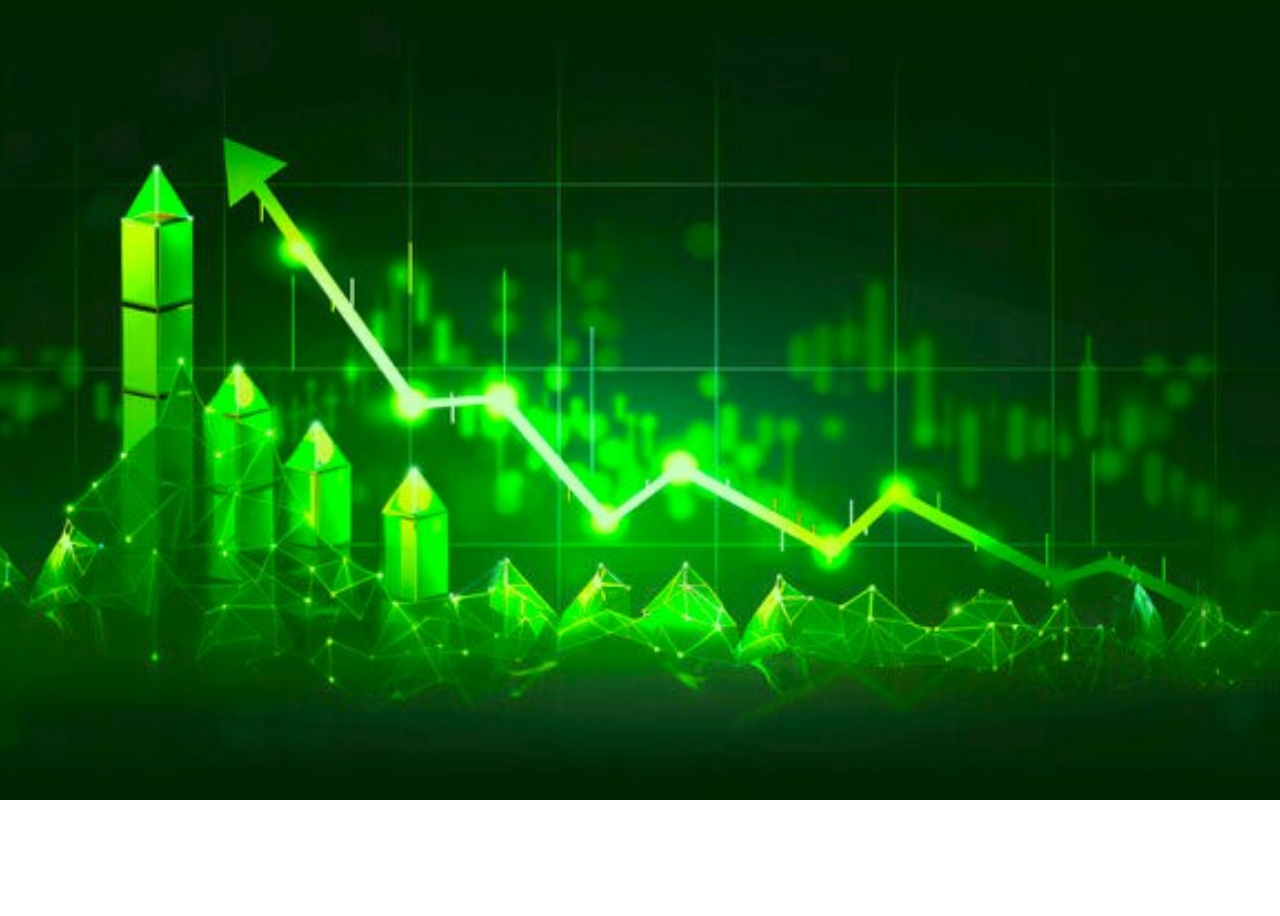
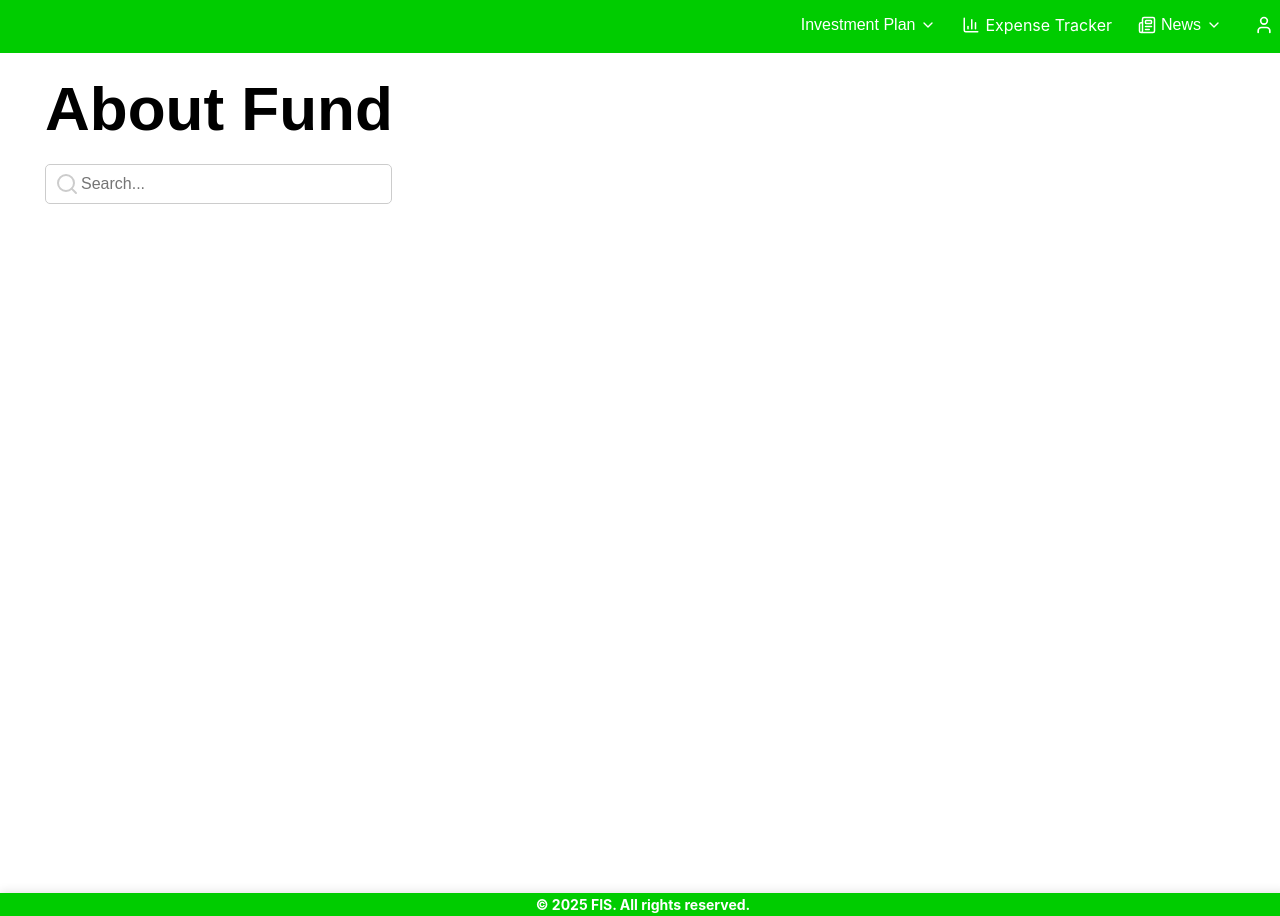
Before and after one commit to Sanjana-06/FinSage, a React (Create React App) app in the folder frontend/: page /mutualfund/aboutfund in a window 1280 px wide. Before the commit this address had no page. Before the commit the page ends 800 px from the top, so only its background shows below. Built offline with nearby package versions, Linux system fonts and the light colour scheme.

Commit message:
Added recomendation page and AboutFund Page

```diff
--- a/frontend/src/Routes/AppRoutes.js
+++ b/frontend/src/Routes/AppRoutes.js
@@ -4,16 +4,20 @@ import HomePage from "../Pages/HomePage";
 import MutualFundPage from "../Components/MutualFund/Home";
 import Layout from "../Components/Layout";
 import ProtectedRoute from "../Components/ProtectedRoute";
+import Recommend from "../Components/MutualFund/Recommendation";
+import AboutFund from "../Components/MutualFund/AboutFund";
 
 const AppRoutes = () => {
   return (
     <Routes>
       <Route path="/" element={<LoginPage />} />
       <Route element={<Layout />}>
-        <Route element={<ProtectedRoute />}>
+        {/* <Route element={<ProtectedRoute />}> */}
           <Route path="/home" element={<HomePage />} />
           <Route path="/mutualfund" element={<MutualFundPage />} />
-        </Route>
+          <Route path="/mutualfund/recommendation" element={<Recommend />} />
+          <Route path="/mutualfund/aboutfund" element={<AboutFund/>}/>
+        {/* </Route> */}
       </Route>
     </Routes>
   );
--- a/frontend/src/components/Footer.js
+++ b/frontend/src/components/Footer.js
@@ -5,9 +5,9 @@ const Footer = () => {
     <footer
       style={{
         backgroundColor: "#00cc00",
-        padding: "1px",
+        padding: "3px",
         textAlign: "center",
-        position: "fixed",
+        position: "relative",
         bottom: "0",
         left: "0",
         width: "100%",
--- a/frontend/src/components/Layout.js
+++ b/frontend/src/components/Layout.js
@@ -6,8 +6,9 @@ const Layout = () => {
   return (
     <>
       <Navbar />
+
+      <Outlet />
       <Footer />
-      <Outlet />
     </>
   );
 };
--- /dev/null
+++ b/frontend/src/components/MutualFund/AboutFund.js
@@ -0,0 +1,41 @@
+import React, { useState } from 'react';
+import { Search } from 'lucide-react';
+
+const AboutFund = () => {
+  const [searchTerm, setSearchTerm] = useState("");
+
+  const handleSearchChange = (event) => {
+    setSearchTerm(event.target.value);
+  };
+
+  return (
+    <div style={{ backgroundColor: 'white', padding: '20px', minHeight: '100vh', paddingLeft: '45px', paddingRight: '45px' }}>
+      <h1 style={{ textAlign: 'left', fontFamily: "Arial, sans-serif", fontSize: '62px', marginBottom: '20px', marginTop: '0px' }}>
+        About Fund
+      </h1>
+
+      <div style={{ display: 'flex', alignItems: 'center', marginBottom: '20px' }}>
+        <div style={{ position: 'relative', width: '300px' }}>
+          <Search style={{ position: 'absolute', left: '10px', top: '50%', transform: 'translateY(-50%)', color: '#ccc' }} />
+          <input
+            type="text"
+            value={searchTerm}
+            onChange={handleSearchChange}
+            placeholder="Search..."
+            style={{
+              width: '100%',
+              padding: '10px 10px 10px 35px', // Adjust padding to make space for the icon
+              border: '1px solid #ccc',
+              borderRadius: '5px',
+              fontSize: '16px',
+            }}
+          />
+        </div>
+      </div>
+
+      {/* Add more content here as needed */}
+    </div>
+  );
+};
+
+export default AboutFund;
--- a/frontend/src/pages/HomePage.js
+++ b/frontend/src/components/MutualFund/Recommendation.js
@@ -1,6 +1,6 @@
-import React, { useState } from "react";
+import React,{useState} from "react";
 
-const HomePage = () => {
+const Recommend = () => {
   const [formData, setFormData] = useState({
     income: "",
     riskLevel: "Select risk level",
@@ -19,17 +19,20 @@ const HomePage = () => {
     setShowOptions(true);
   };
 
+
   return (
+
     <div
       style={{
         margin: "auto",
         textAlign: "center",
-        padding: "20px",
+        paddingTop: "20px",
         fontFamily: "Arial, sans-serif",
         backgroundColor: "#ffffff",
-        minHeight: "100vh",
+        height: "100vh",
       }}
     >
+      <h1 style={{ textAlign: "left" }}>MutualFund Recommendation</h1>
       {/* Form Container */}
       <div
         style={{
@@ -161,30 +164,19 @@ const HomePage = () => {
 
       {/* New Div Below Form - Split into Two Sections */}
       {showOptions && (
-        <div
-          style={{
-            display: "flex",
-            justifyContent: "space-between",
-            marginTop: "30px",
-            width: "80%",
-            marginLeft: "auto",
-            marginRight: "auto",
-            gap: "20px", // Added space between left and right sections
-          }}
-        >
-          {/* Left Side - Options */}
           <div
             style={{
-              width: "48%",
+              marginTop: "20px",
               padding: "20px",
+              justifyContent: "center",
               background: "#f9f9f9",
               borderRadius: "10px",
               boxShadow: "0px 0px 10px rgba(0, 0, 0, 0.1)",
             }}
           >
-            <h3>Investment Recommendation</h3>
+            <h3>Recommendations</h3>
             <ul style={{ listStyleType: "none", padding: "0" }}>
-              {["Option 1", "Option 2", "Option 3", "Option 4"].map(
+              {["Option 1", "Option 2", "Option 3", "Option 4","Option 5"].map(
                 (option, index) => (
                   <li
                     key={index}
@@ -212,27 +204,9 @@ const HomePage = () => {
               )}
             </ul>
           </div>
-
-          {/* Right Side - Blank Box */}
-          <div
-            style={{
-              width: "48%",
-              padding: "20px",
-              background: "",
-              borderRadius: "10px",
-              boxShadow: "0px 0px 10px rgba(0, 0, 0, 0.3)",
-              display: "flex",
-              alignItems: "center",
-              justifyContent: "center",
-              minHeight: "200px",
-            }}
-          >
-            {/* Empty Box */}
-          </div>
-        </div>
       )}
     </div>
   );
 };
 
-export default HomePage;
+export default Recommend;
--- a/frontend/src/components/Navbar.js
+++ b/frontend/src/components/Navbar.js
@@ -103,11 +103,12 @@ const Navbar = () => {
 const styles = {
   navbar: {
     backgroundColor: "#00cc00",
-    paddingTop: "2px",
+    paddingTop: "5px",
     paddingBottom: "8px",
     display: "flex",
     justifyContent: "right",
     boxShadow: "0px 4px 8px rgba(0, 0, 0, 0.2)",
+    height: "5vh",
   },
   navContainer: {
     display: "flex",
```
